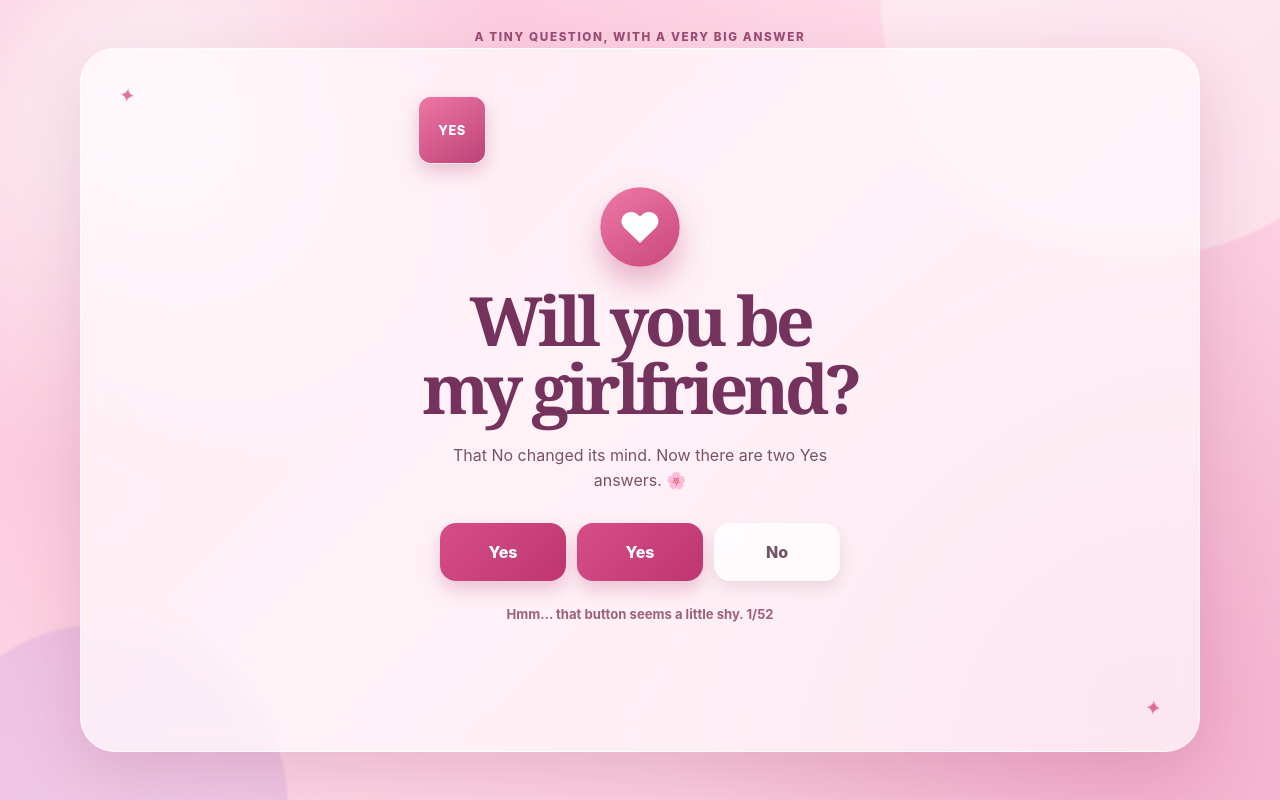
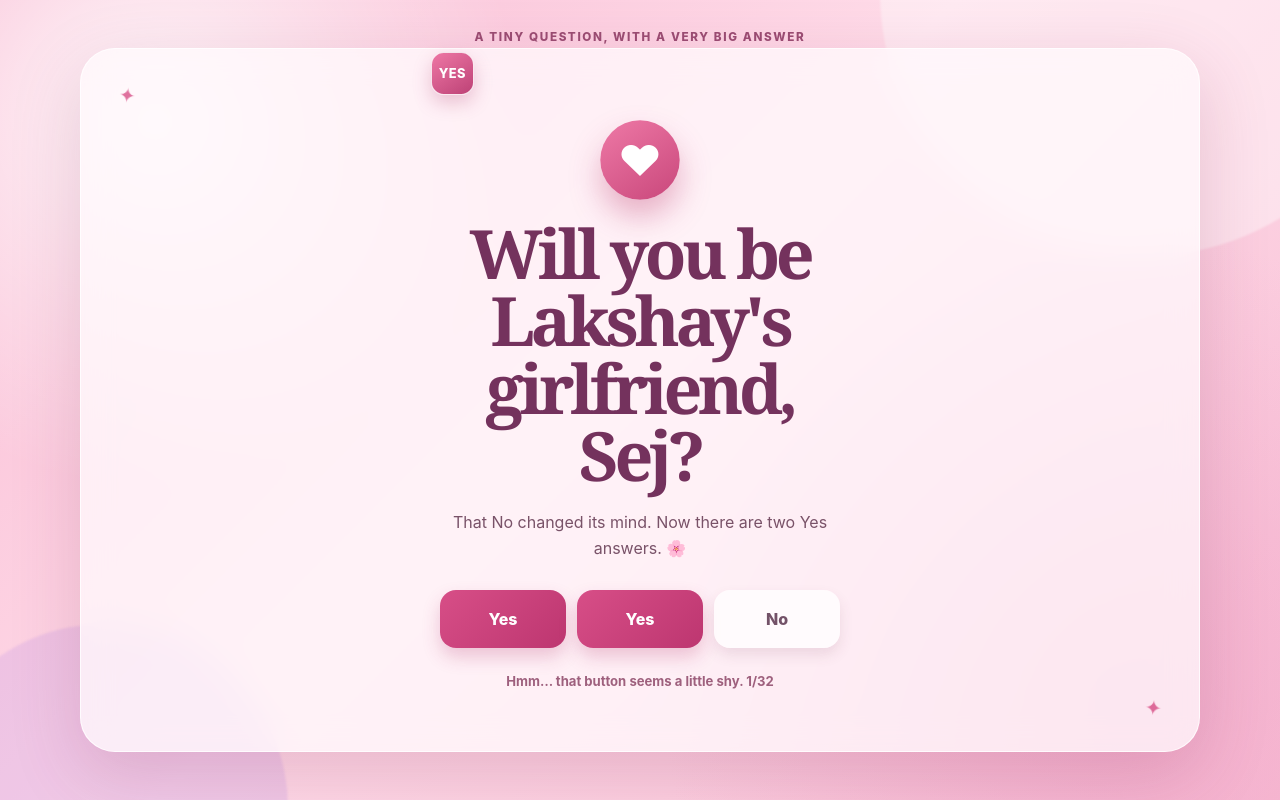
Before and after one commit to coollakshay39/WYBMGF, a plain HTML site: page index.html in a window 1280 px wide. Both pictures are taken after a click on the button "No". Drawn offline with Linux system fonts and the light colour scheme.

Commit message:
Personalize question and add hollow Yes heart

```diff
--- a/index.html
+++ b/index.html
@@ -18,7 +18,7 @@
       <span class="sparkle sparkle-one" aria-hidden="true">✦</span>
       <span class="sparkle sparkle-two" aria-hidden="true">✦</span>
       <div class="heart-icon" aria-hidden="true">♥</div>
-      <h1>Will you be my girlfriend?</h1>
+      <h1>Will you be Lakshay's girlfriend, Sej?</h1>
       <p id="prompt" class="prompt">I made you a little game because you make everything more fun. 🌷</p>
       <div id="choices" class="choices" aria-label="Your answer"></div>
       <p id="progressMessage" class="progress-message">Choose carefully…</p>
--- a/script.js
+++ b/script.js
@@ -10,16 +10,21 @@
 
 let noCount=0;
 
-// A simple 13 × 10 heart. Every "No" click turns one point into a little YES tile.
+// A tall, hollow heart outline. Every "No" click adds one YES tile to its edge.
 const heartPattern=[
-  [2,0],[3,0],[6,0],[7,0],
-  [1,1],[2,1],[3,1],[4,1],[5,1],[6,1],[7,1],[8,1],
-  [0,2],[1,2],[2,2],[3,2],[4,2],[5,2],[6,2],[7,2],[8,2],[9,2],
-  [0,3],[1,3],[2,3],[3,3],[4,3],[5,3],[6,3],[7,3],[8,3],[9,3],
-  [1,4],[2,4],[3,4],[4,4],[5,4],[6,4],[7,4],[8,4],
-  [2,5],[3,5],[4,5],[5,5],[6,5],[7,5],
-  [3,6],[4,6],[5,6],[6,6],
-  [4,7],[5,7]
+  [3,0],[4,0],[10,0],[11,0],
+  [2,1],[5,1],[9,1],[12,1],
+  [1,2],[6,2],[8,2],[13,2],
+  [0,3],[7,3],[14,3],
+  [0,4],[14,4],
+  [0,5],[14,5],
+  [1,6],[13,6],
+  [2,7],[12,7],
+  [3,8],[11,8],
+  [4,9],[10,9],
+  [5,10],[9,10],
+  [6,11],[8,11],
+  [7,12]
 ];
 
 const messageSteps=[
@@ -73,12 +78,12 @@
   tile.className="yes-tile";
   tile.textContent="YES";
   const card=questionCard.getBoundingClientRect();
-  // Fill the white card itself: this heart grows from edge to edge inside it.
-  const cell=Math.min(card.width*.086,card.height*.105);
-  const heartWidth=cell*10;
-  const heartHeight=cell*8;
+  // The outline spans most of the white card while leaving its centre open.
+  const cell=Math.min(card.width*.064,card.height*.066);
+  const heartWidth=cell*15;
+  const heartHeight=cell*13;
   const startX=card.left+(card.width-heartWidth)/2;
-  const startY=card.top+(card.height-heartHeight)/2-8;
+  const startY=card.top+4;
   tile.style.setProperty("--tile-size",`${cell*.92}px`);
   tile.style.left=`${startX+x*cell}px`;
   tile.style.top=`${startY+y*cell}px`;
```
